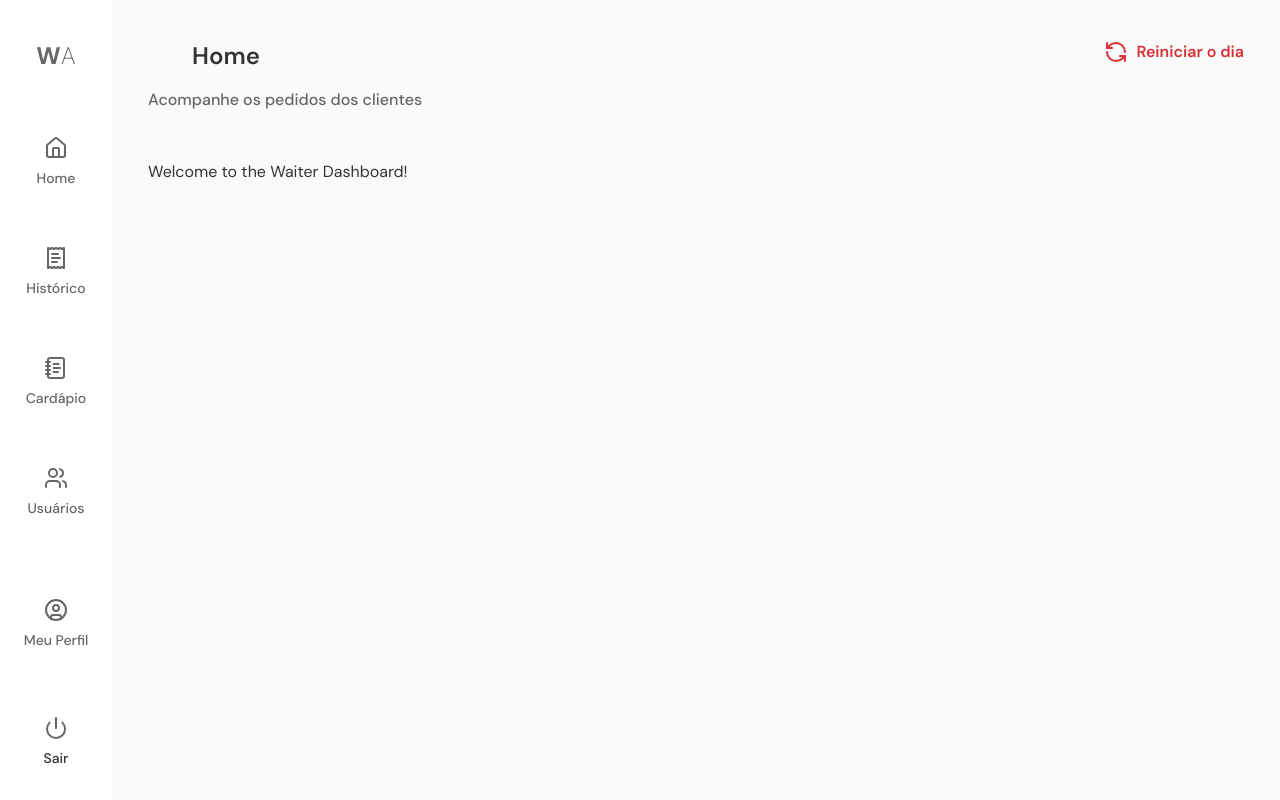
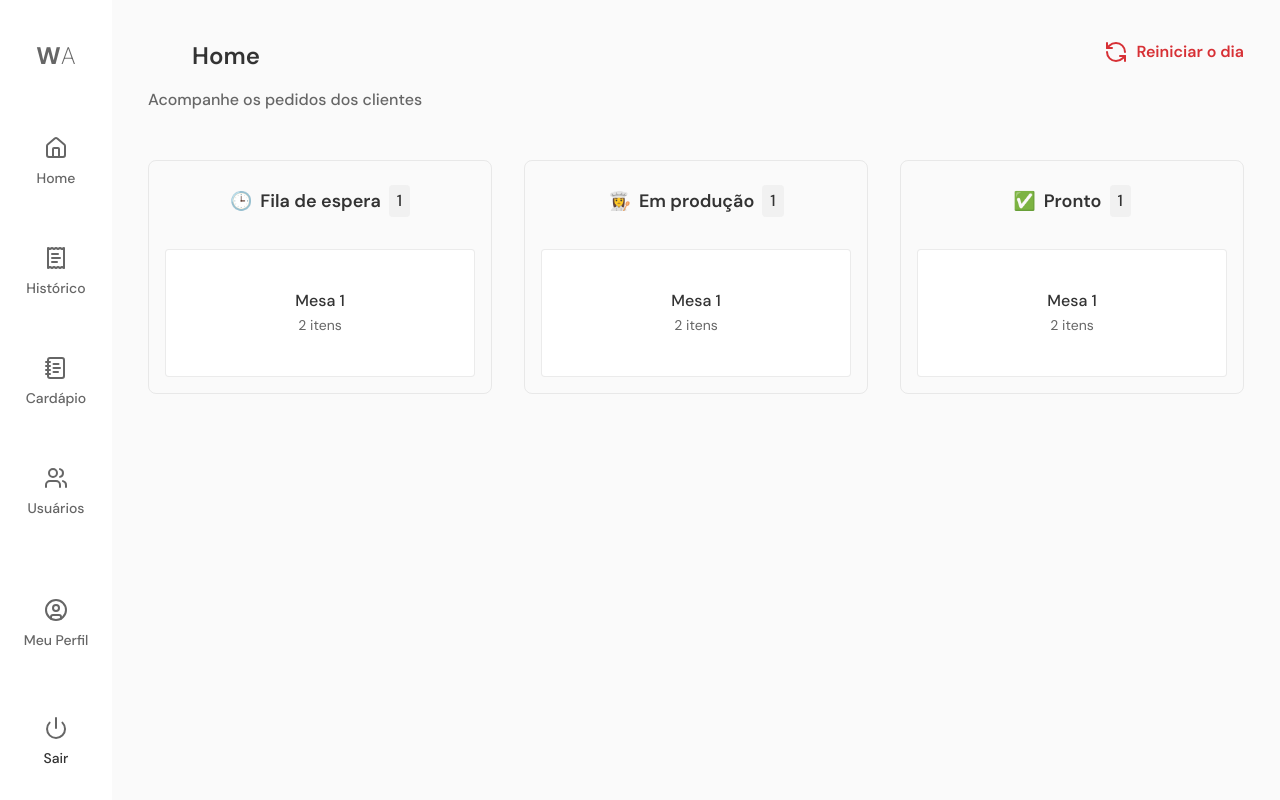
Before and after one commit to Fekleite/waiter-dash, a React (Vite) app: page / in a window 1280 px wide. Built offline with nearby package versions, Linux system fonts and the light colour scheme; some icons are missing.

Commit message:
feat: create kanban components

```diff
--- a/src/app.tsx
+++ b/src/app.tsx
@@ -1,5 +1,6 @@
 import { Container } from './components/container';
 import { Header } from './components/header';
+import { Board } from './components/kanban/board';
 import { MenuSidebar } from './components/menu';
 
 export function App() {
@@ -14,7 +15,9 @@ export function App() {
           icon="home"
         />
 
-        <main>Welcome to the Waiter Dashboard!</main>
+        <main>
+          <Board />
+        </main>
       </Container>
     </div>
   );
--- /dev/null
+++ b/src/components/kanban/board.tsx
@@ -0,0 +1,33 @@
+import { OrderStatus } from '@/types/orders';
+import { Card } from './card';
+
+const boardItems = [
+  { id: OrderStatus.WAITING, name: 'Fila de espera', icon: '🕒' },
+  { id: OrderStatus.IN_PRODUCTION, name: 'Em produção', icon: '👩‍🍳' },
+  { id: OrderStatus.DONE, name: 'Pronto', icon: '✅' },
+];
+
+export function Board() {
+  return (
+    <div className="grid grid-cols-3 gap-8">
+      {boardItems.map((item) => (
+        <div
+          key={item.id}
+          className="w-full rounded-lg border border-gray-200/40 p-4"
+        >
+          <header className="mb-6 flex items-center justify-center gap-2 py-2">
+            <span className="text-lg">{item.icon}</span>
+            <h2 className="font-semibold text-lg">{item.name}</h2>
+            <span className="rounded-sm bg-gray-200/20 px-2 py-1 font-medium">
+              1
+            </span>
+          </header>
+
+          <div className="flex flex-col gap-6">
+            <Card tableId="1" quantity={2} />
+          </div>
+        </div>
+      ))}
+    </div>
+  );
+}
--- /dev/null
+++ b/src/components/kanban/card.tsx
@@ -0,0 +1,18 @@
+interface CardProps {
+  tableId: string;
+  quantity: number;
+}
+
+export function Card({ quantity, tableId }: Readonly<CardProps>) {
+  return (
+    <button
+      type="button"
+      className="flex h-32 w-full flex-col items-center justify-center gap-1 rounded-sm border border-gray-200/40 bg-gray-0 p-4"
+    >
+      <span className="font-medium text-base/tight">Mesa {tableId}</span>
+      <small className="text-gray-400 text-sm">
+        {quantity} {quantity > 1 ? 'itens' : 'item'}
+      </small>
+    </button>
+  );
+}
--- /dev/null
+++ b/src/types/orders.ts
@@ -0,0 +1,7 @@
+export type OrderStatus = 'WAITING' | 'IN_PRODUCTION' | 'DONE';
+
+export const OrderStatus = {
+  WAITING: 'WAITING' as OrderStatus,
+  IN_PRODUCTION: 'IN_PRODUCTION' as OrderStatus,
+  DONE: 'DONE' as OrderStatus,
+};
```
